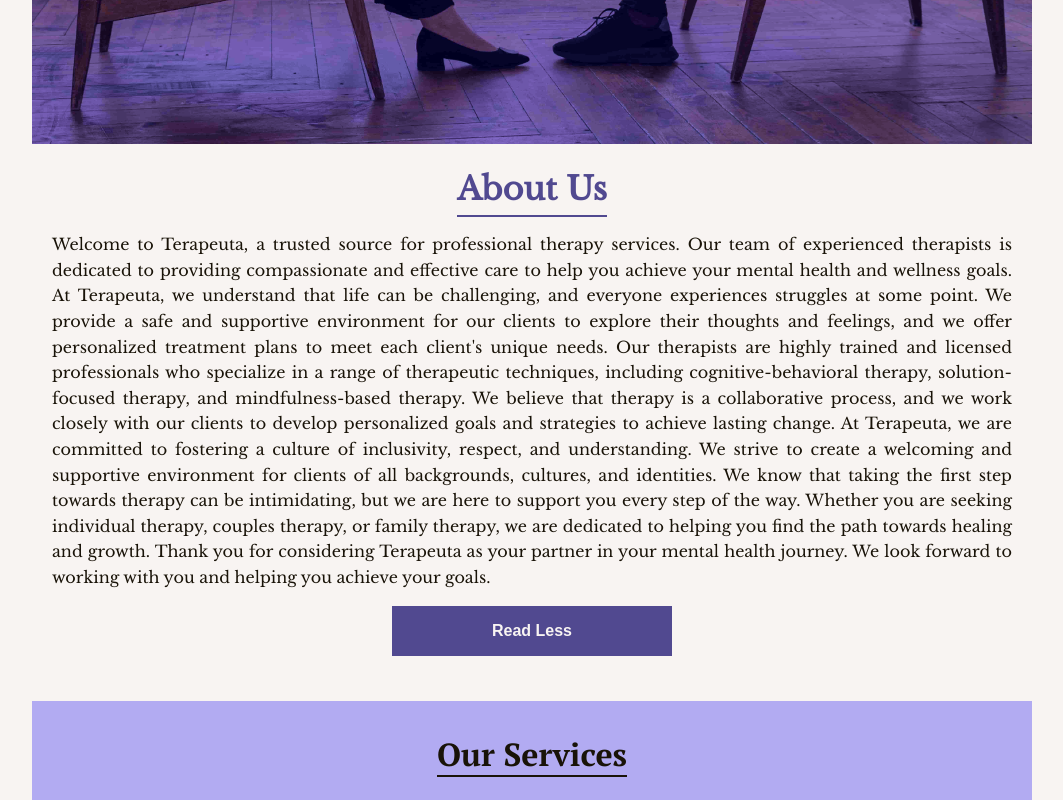
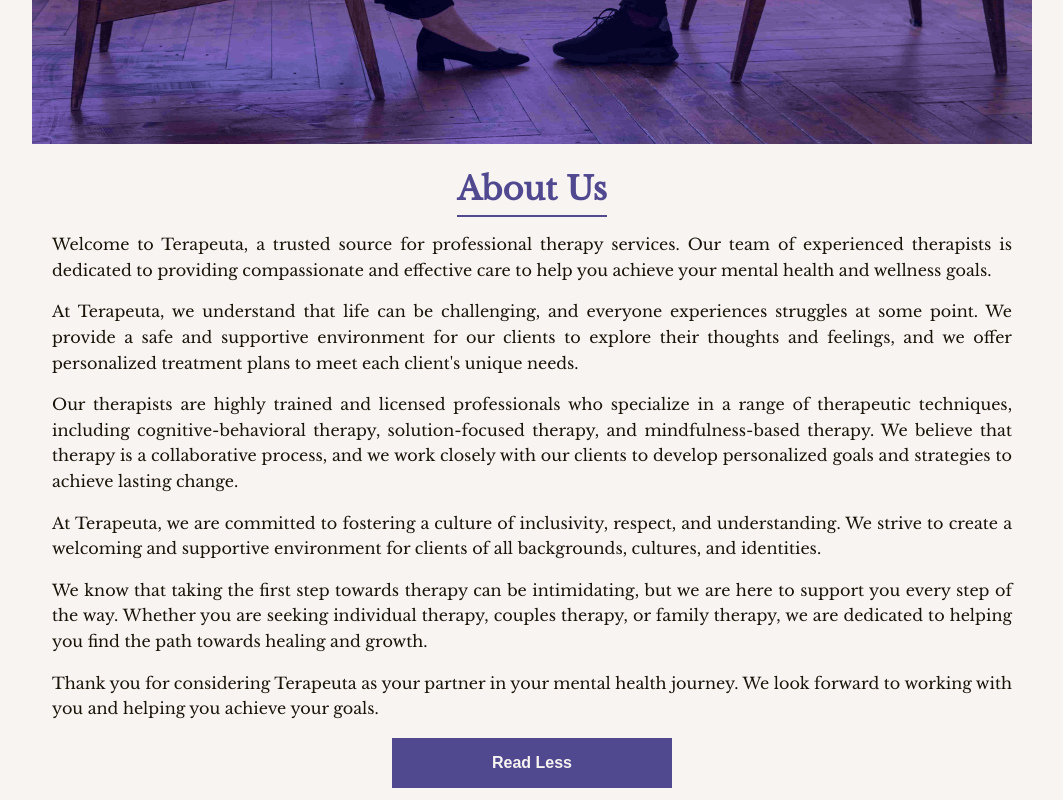
Before and after one commit to AshadeSamson/Terapeuta, a React (Vite) app: page / in a window 1280 px wide. Both pictures are taken after a click on the button "Read More". Shown: the part 601-1401 px from the top of the page, without its empty margins (108-1171 px from the left). Built offline with nearby package versions, Linux system fonts and the light colour scheme; no server answers.

Commit message:
[style]: Adjust the paragraph spacing in the about text

```diff
--- a/src/assets/styles/landingPage/aboutUs.module.css
+++ b/src/assets/styles/landingPage/aboutUs.module.css
@@ -22,6 +22,10 @@
   text-align: justify;
 }
 
+.paragraph {
+  margin-bottom: 16px;
+}
+
 .toggleButton {
   font-size: 1rem;
   font-weight: bold;
--- a/src/components/landingPage/aboutUs.jsx
+++ b/src/components/landingPage/aboutUs.jsx
@@ -7,12 +7,21 @@ function AboutUs() {
   const [isExpanded, setIsExpanded] = useState(false);
   const previewText = text.slice(0, 500);
 
+  const paragraphs = text.split('\n').filter(paragraph => paragraph.trim() !== '');
+
+
   return (
     <div className={styles.aboutContainer}>
       <h2 className={styles.heading}>About Us</h2>
-      <p className={styles.text}>
-        {isExpanded ? text : `${previewText}...`}
-      </p>
+      <div className={styles.text}>
+        {isExpanded
+          ? paragraphs.map((paragraph, index) => (
+              <p key={index} className={styles.paragraph}>
+                {paragraph}
+              </p>
+            ))
+          : `${previewText}...`}
+      </div>
       <button className={styles.toggleButton} onClick={() => setIsExpanded(!isExpanded)}>
         {isExpanded ? 'Read Less' : 'Read More'}
       </button>
--- a/src/services/fake-data/data.js
+++ b/src/services/fake-data/data.js
@@ -45,13 +45,14 @@ export const testimonialsData = [
   ];
 
 export const text = `Welcome to Terapeuta, a trusted source for professional therapy services. Our team of experienced therapists is dedicated to providing compassionate and effective care to help you achieve your mental health and wellness goals.
-
+\n
 At Terapeuta, we understand that life can be challenging, and everyone experiences struggles at some point. We provide a safe and supportive environment for our clients to explore their thoughts and feelings, and we offer personalized treatment plans to meet each client's unique needs.
-
+\n
 Our therapists are highly trained and licensed professionals who specialize in a range of therapeutic techniques, including cognitive-behavioral therapy, solution-focused therapy, and mindfulness-based therapy. We believe that therapy is a collaborative process, and we work closely with our clients to develop personalized goals and strategies to achieve lasting change.
-
+\n
 At Terapeuta, we are committed to fostering a culture of inclusivity, respect, and understanding. We strive to create a welcoming and supportive environment for clients of all backgrounds, cultures, and identities.
-
+\n
 We know that taking the first step towards therapy can be intimidating, but we are here to support you every step of the way. Whether you are seeking individual therapy, couples therapy, or family therapy, we are dedicated to helping you find the path towards healing and growth.
-
-Thank you for considering Terapeuta as your partner in your mental health journey. We look forward to working with you and helping you achieve your goals.`;
+\n
+Thank you for considering Terapeuta as your partner in your mental health journey. We look forward to working with you and helping you achieve your goals.
+\n`;
```
